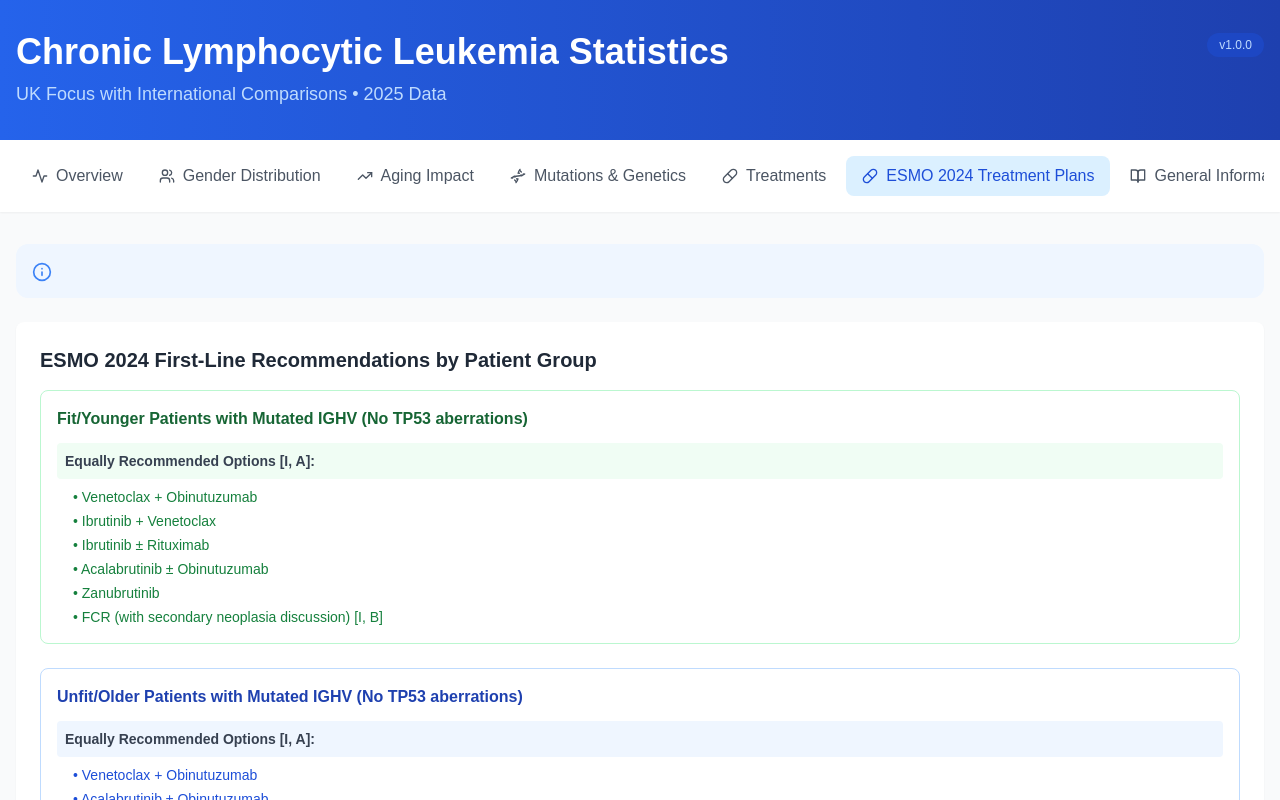
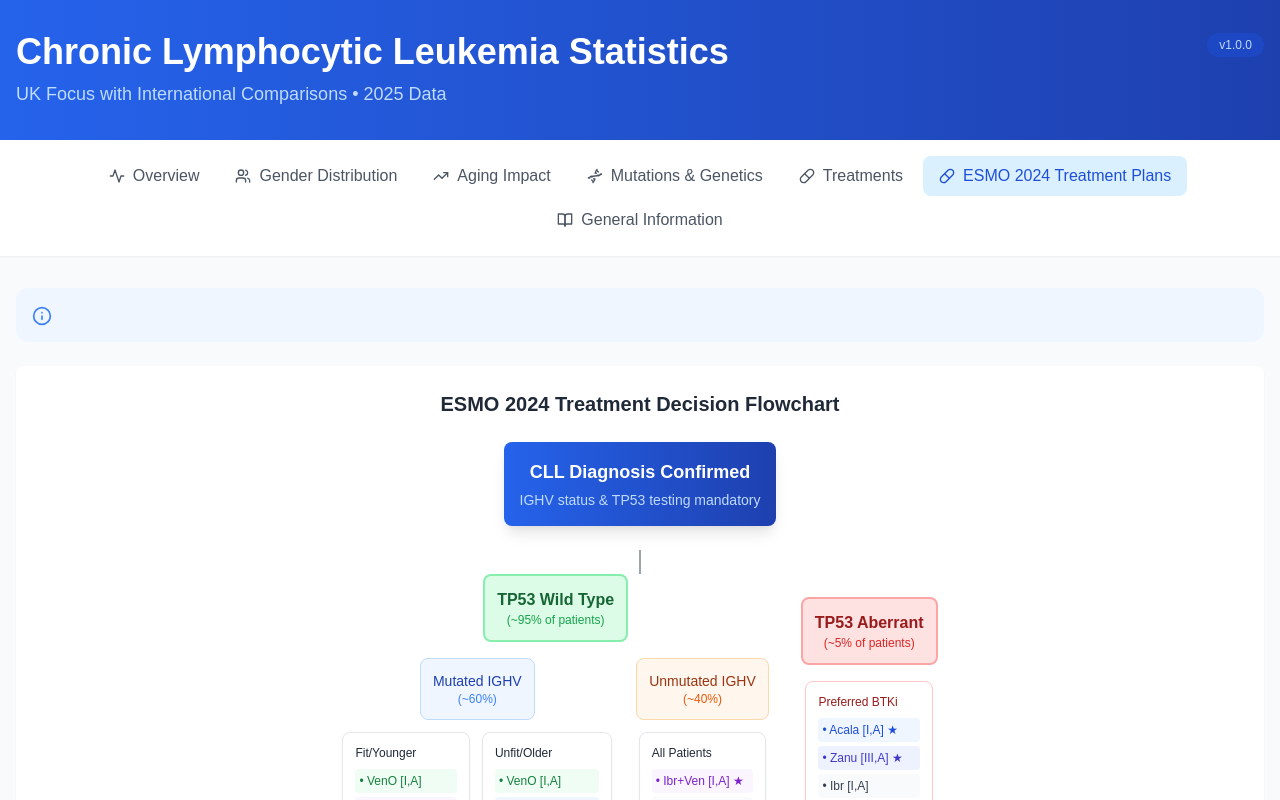
Before and after one commit to Panosero/cll_dashboard, a React (Create React App) app in the folder cll-dashboard/: page / in a window 1280 px wide. Both pictures are taken after a click on the button "ESMO 2024 Treatment Plans". Shown: the top 800 px of the page. Built offline with nearby package versions, Linux system fonts and the light colour scheme.

Commit message:
Add hierarchical flowchart for ESMO 2024 treatment plans and fix navigation scrollbar

```diff
--- a/cll-dashboard/src/components/CLLDashboard.js
+++ b/cll-dashboard/src/components/CLLDashboard.js
@@ -889,99 +889,130 @@ const CLLDashboard = () => {
                 patient fitness, comorbidities, and preferences. Both time-limited and continuous therapies are valid approaches.
             </InfoBox>
 
+            {/* Hierarchical Treatment Decision Flowchart */}
             <div className="bg-white rounded-lg p-6 shadow-sm">
-                <h3 className="text-xl font-semibold text-gray-800 mb-4">ESMO 2024 First-Line Recommendations by Patient Group</h3>
+                <h3 className="text-xl font-semibold text-gray-800 mb-6 text-center">ESMO 2024 Treatment Decision Flowchart</h3>
 
-                <div className="grid grid-cols-1 lg:grid-cols-2 gap-6 mb-6">
-                    <div className="border border-green-200 rounded-lg p-4">
-                        <h4 className="font-semibold text-green-800 mb-3">Fit/Younger Patients with Mutated IGHV (No TP53 aberrations)</h4>
-                        <div className="space-y-2 text-sm">
-                            <div className="bg-green-50 p-2 rounded">
-                                <strong>Equally Recommended Options [I, A]:</strong>
+                {/* Root Node - CLL Diagnosis */}
+                <div className="flex flex-col items-center">
+                    <div className="bg-gradient-to-r from-blue-600 to-blue-800 text-white rounded-lg p-4 mb-6 shadow-lg">
+                        <h4 className="font-bold text-lg text-center">CLL Diagnosis Confirmed</h4>
+                        <p className="text-sm text-center text-blue-100 mt-1">IGHV status & TP53 testing mandatory</p>
                     </div>
-                            <ul className="text-green-700 space-y-1 ml-4">
-                                <li>• Venetoclax + Obinutuzumab</li>
-                                <li>• Ibrutinib + Venetoclax</li>
-                                <li>• Ibrutinib ± Rituximab</li>
-                                <li>• Acalabrutinib ± Obinutuzumab</li>
-                                <li>• Zanubrutinib</li>
-                                <li>• FCR (with secondary neoplasia discussion) [I, B]</li>
-                            </ul>
+
+                    {/* First Decision Branch - TP53 Status */}
+                    <div className="relative mb-6">
+                        {/* Connecting Line */}
+                        <div className="absolute left-1/2 transform -translate-x-px top-0 h-6 w-0.5 bg-gray-400"></div>
+
+                        <div className="flex items-center gap-8 mt-6">
+                            {/* TP53 Wild Type Branch */}
+                            <div className="flex flex-col items-center">
+                                <div className="bg-green-100 border-2 border-green-300 rounded-lg p-3 mb-4">
+                                    <h5 className="font-semibold text-green-800 text-center">TP53 Wild Type</h5>
+                                    <p className="text-xs text-green-600 text-center">(~95% of patients)</p>
+                                </div>
+
+                                {/* IGHV Status Branch */}
+                                <div className="flex gap-6">
+                                    {/* Mutated IGHV */}
+                                    <div className="flex flex-col items-center">
+                                        <div className="bg-blue-50 border border-blue-200 rounded-lg p-3 mb-3">
+                                            <h6 className="font-medium text-blue-800 text-sm text-center">Mutated IGHV</h6>
+                                            <p className="text-xs text-blue-600 text-center">(~60%)</p>
+                                        </div>
+
+                                        {/* Fitness Assessment */}
+                                        <div className="flex gap-3">
+                                            {/* Fit Patients */}
+                                            <div className="bg-white border border-gray-200 rounded-lg p-3 shadow-sm max-w-xs">
+                                                <h7 className="font-medium text-gray-800 text-xs mb-2 block">Fit/Younger</h7>
+                                                <div className="space-y-1 text-xs">
+                                                    <div className="bg-green-50 p-1 rounded text-green-700">• VenO [I,A]</div>
+                                                    <div className="bg-purple-50 p-1 rounded text-purple-700">• Ibr+Ven [I,A]</div>
+                                                    <div className="bg-blue-50 p-1 rounded text-blue-700">• Acala±Obi [III,A]</div>
+                                                    <div className="bg-indigo-50 p-1 rounded text-indigo-700">• Zanu [III,A]</div>
+                                                    <div className="bg-gray-50 p-1 rounded text-gray-700">• FCR [I,B]</div>
                                                 </div>
                                             </div>
 
-                    <div className="border border-blue-200 rounded-lg p-4">
-                        <h4 className="font-semibold text-blue-800 mb-3">Unfit/Older Patients with Mutated IGHV (No TP53 aberrations)</h4>
-                        <div className="space-y-2 text-sm">
-                            <div className="bg-blue-50 p-2 rounded">
-                                <strong>Equally Recommended Options [I, A]:</strong>
+                                            {/* Unfit Patients */}
+                                            <div className="bg-white border border-gray-200 rounded-lg p-3 shadow-sm max-w-xs">
+                                                <h7 className="font-medium text-gray-800 text-xs mb-2 block">Unfit/Older</h7>
+                                                <div className="space-y-1 text-xs">
+                                                    <div className="bg-green-50 p-1 rounded text-green-700">• VenO [I,A]</div>
+                                                    <div className="bg-blue-50 p-1 rounded text-blue-700">• Acala±Obi [I,A]</div>
+                                                    <div className="bg-indigo-50 p-1 rounded text-indigo-700">• Zanu [I,A]</div>
+                                                    <div className="bg-orange-50 p-1 rounded text-orange-700">• Ibr (cardiac) [I,A]</div>
                                                 </div>
-                            <ul className="text-blue-700 space-y-1 ml-4">
-                                <li>• Venetoclax + Obinutuzumab</li>
-                                <li>• Acalabrutinib ± Obinutuzumab</li>
-                                <li>• Zanubrutinib</li>
-                                <li>• Ibrutinib (with cardiac assessment) [I, A]</li>
-                                <li>• Ibrutinib + Venetoclax (with cardiac assessment) [I, B]</li>
-                            </ul>
                                             </div>
                                         </div>
                                     </div>
 
-                <div className="grid grid-cols-1 lg:grid-cols-2 gap-6 mb-6">
-                    <div className="border border-orange-200 rounded-lg p-4">
-                        <h4 className="font-semibold text-orange-800 mb-3">Fit/Younger Patients with Unmutated IGHV (No TP53 aberrations)</h4>
-                        <div className="space-y-2 text-sm">
-                            <div className="bg-orange-50 p-2 rounded">
-                                <strong>Recommended Options:</strong>
+                                    {/* Unmutated IGHV */}
+                                    <div className="flex flex-col items-center">
+                                        <div className="bg-orange-50 border border-orange-200 rounded-lg p-3 mb-3">
+                                            <h6 className="font-medium text-orange-800 text-sm text-center">Unmutated IGHV</h6>
+                                            <p className="text-xs text-orange-600 text-center">(~40%)</p>
                                         </div>
-                            <ul className="text-orange-700 space-y-1 ml-4">
-                                <li>• Ibrutinib + Venetoclax [I, A]</li>
-                                <li>• Ibrutinib ± Rituximab [I, A]</li>
-                                <li>• Acalabrutinib ± Obinutuzumab [III, A]</li>
-                                <li>• Zanubrutinib [III, A]</li>
-                                <li>• Venetoclax + Obinutuzumab as alternative [I, A]</li>
-                            </ul>
+
+                                        {/* Treatment Options for Unmutated */}
+                                        <div className="bg-white border border-gray-200 rounded-lg p-3 shadow-sm max-w-xs">
+                                            <h7 className="font-medium text-gray-800 text-xs mb-2 block">All Patients</h7>
+                                            <div className="space-y-1 text-xs">
+                                                <div className="bg-purple-50 p-1 rounded text-purple-700 font-medium">• Ibr+Ven [I,A] ★</div>
+                                                <div className="bg-gray-50 p-1 rounded text-gray-700">• Ibr±Rit [I,A]</div>
+                                                <div className="bg-blue-50 p-1 rounded text-blue-700">• Acala±Obi [III,A]</div>
+                                                <div className="bg-indigo-50 p-1 rounded text-indigo-700">• Zanu [III,A]</div>
+                                                <div className="bg-green-50 p-1 rounded text-green-700">• VenO (alt) [I,A]</div>
                                             </div>
                                         </div>
-
-                    <div className="border border-red-200 rounded-lg p-4">
-                        <h4 className="font-semibold text-red-800 mb-3">Patients with TP53 mutation/del(17p)</h4>
-                        <div className="space-y-2 text-sm">
-                            <div className="bg-red-50 p-2 rounded">
-                                <strong>Preferred BTK Inhibitors:</strong>
-                            </div>
-                            <ul className="text-red-700 space-y-1 ml-4">
-                                <li>• Acalabrutinib [I, A]</li>
-                                <li>• Zanubrutinib [III, A]</li>
-                                <li>• Ibrutinib [I, A]</li>
-                            </ul>
-                            <div className="bg-red-50 p-2 rounded mt-2">
-                                <strong>Alternative Options:</strong>
-                            </div>
-                            <ul className="text-red-700 space-y-1 ml-4">
-                                <li>• Venetoclax (continuous) [III, A]</li>
-                                <li>• Ibrutinib + Venetoclax [III, A]</li>
-                                <li>• Venetoclax + Obinutuzumab [III, A]</li>
-                            </ul>
                                     </div>
                                 </div>
                             </div>
 
-                <div className="bg-yellow-50 border border-yellow-300 rounded-lg p-4">
-                    <h4 className="font-semibold text-yellow-800 mb-2">Key Selection Factors (ESMO 2024)</h4>
-                    <div className="grid grid-cols-1 md:grid-cols-2 gap-4 text-sm">
-                        <ul className="text-yellow-700 space-y-1">
-                            <li>• <strong>Time-limited therapy preferred</strong> when efficacy is similar</li>
-                            <li>• Side-effect profile considerations</li>
-                            <li>• Drug administration route preferences</li>
-                            <li>• Access and monitoring intensity</li>
-                        </ul>
-                        <ul className="text-yellow-700 space-y-1">
-                            <li>• Cardiovascular comorbidities (favor acalabrutinib/zanubrutinib)</li>
-                            <li>• Renal function (tumor lysis syndrome risk)</li>
-                            <li>• Patient preference and lifestyle</li>
-                            <li>• Treatment adherence expectations</li>
-                        </ul>
+                            {/* TP53 Aberrant Branch */}
+                            <div className="flex flex-col items-center">
+                                <div className="bg-red-100 border-2 border-red-300 rounded-lg p-3 mb-4">
+                                    <h5 className="font-semibold text-red-800 text-center">TP53 Aberrant</h5>
+                                    <p className="text-xs text-red-600 text-center">(~5% of patients)</p>
+                                </div>
+
+                                {/* TP53 Treatment Options */}
+                                <div className="bg-white border border-red-200 rounded-lg p-3 shadow-sm max-w-xs">
+                                    <h7 className="font-medium text-red-800 text-xs mb-2 block">Preferred BTKi</h7>
+                                    <div className="space-y-1 text-xs">
+                                        <div className="bg-blue-50 p-1 rounded text-blue-700 font-medium">• Acala [I,A] ★</div>
+                                        <div className="bg-indigo-50 p-1 rounded text-indigo-700 font-medium">• Zanu [III,A] ★</div>
+                                        <div className="bg-gray-50 p-1 rounded text-gray-700">• Ibr [I,A]</div>
+                                    </div>
+                                    <h7 className="font-medium text-red-800 text-xs mt-3 mb-1 block">Alternatives</h7>
+                                    <div className="space-y-1 text-xs">
+                                        <div className="bg-green-50 p-1 rounded text-green-700">• Ven (cont) [III,A]</div>
+                                        <div className="bg-purple-50 p-1 rounded text-purple-700">• Ibr+Ven [III,A]</div>
+                                    </div>
+                                </div>
+                            </div>
+                        </div>
+                    </div>
+
+                    {/* Legend */}
+                    <div className="mt-8 p-4 bg-gray-50 rounded-lg w-full">
+                        <h4 className="font-semibold text-gray-800 mb-3 text-center">Treatment Abbreviations & Key</h4>
+                        <div className="grid grid-cols-2 md:grid-cols-4 gap-3 text-xs">
+                            <div><strong>VenO:</strong> Venetoclax + Obinutuzumab</div>
+                            <div><strong>Ibr+Ven:</strong> Ibrutinib + Venetoclax</div>
+                            <div><strong>Acala:</strong> Acalabrutinib ± Obinutuzumab</div>
+                            <div><strong>Zanu:</strong> Zanubrutinib</div>
+                            <div><strong>Ibr:</strong> Ibrutinib ± Rituximab</div>
+                            <div><strong>FCR:</strong> Fludarabine+Cyclophosphamide+Rituximab</div>
+                            <div><strong>★:</strong> Preferred option</div>
+                            <div><strong>[I,A]:</strong> High evidence level</div>
+                        </div>
+                        <div className="mt-3 p-2 bg-yellow-50 rounded text-xs">
+                            <strong>Key Principle:</strong> Time-limited therapy preferred when efficacy is similar.
+                            Final selection based on patient factors, comorbidities, and preferences.
+                        </div>
                     </div>
                 </div>
             </div>
@@ -1036,7 +1067,14 @@ const CLLDashboard = () => {
             {/* Navigation */}
             <div className="bg-white shadow-sm sticky top-0 z-10">
                 <div className="max-w-7xl mx-auto px-4">
-                    <div className="flex overflow-x-auto space-x-1 py-4">
+                    <div
+                        className="flex flex-wrap justify-center gap-1 py-4"
+                        style={{
+                            scrollbarWidth: 'none',
+                            msOverflowStyle: 'none',
+                            WebkitScrollbar: { display: 'none' }
+                        }}
+                    >
                         {navigation.map((item) => {
                             const Icon = item.icon;
                             return (
```
Lines whose indentation alone changed are shown as unchanged.
